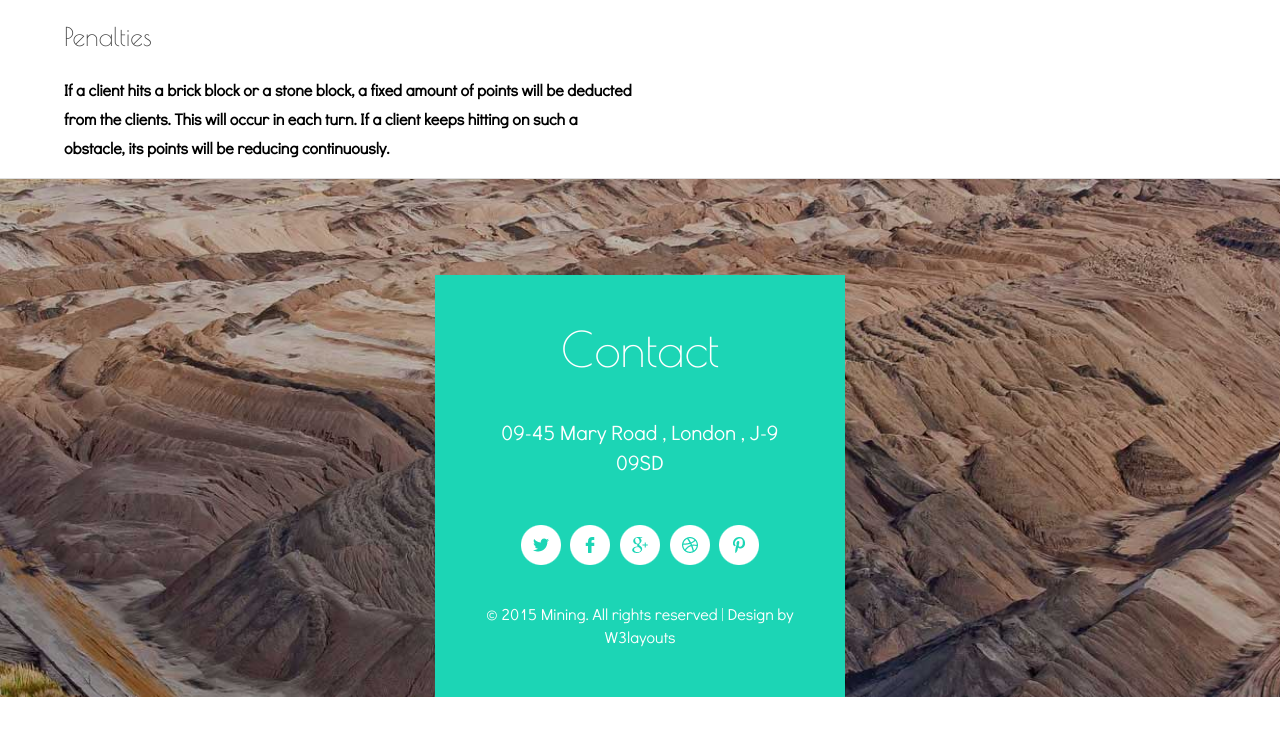
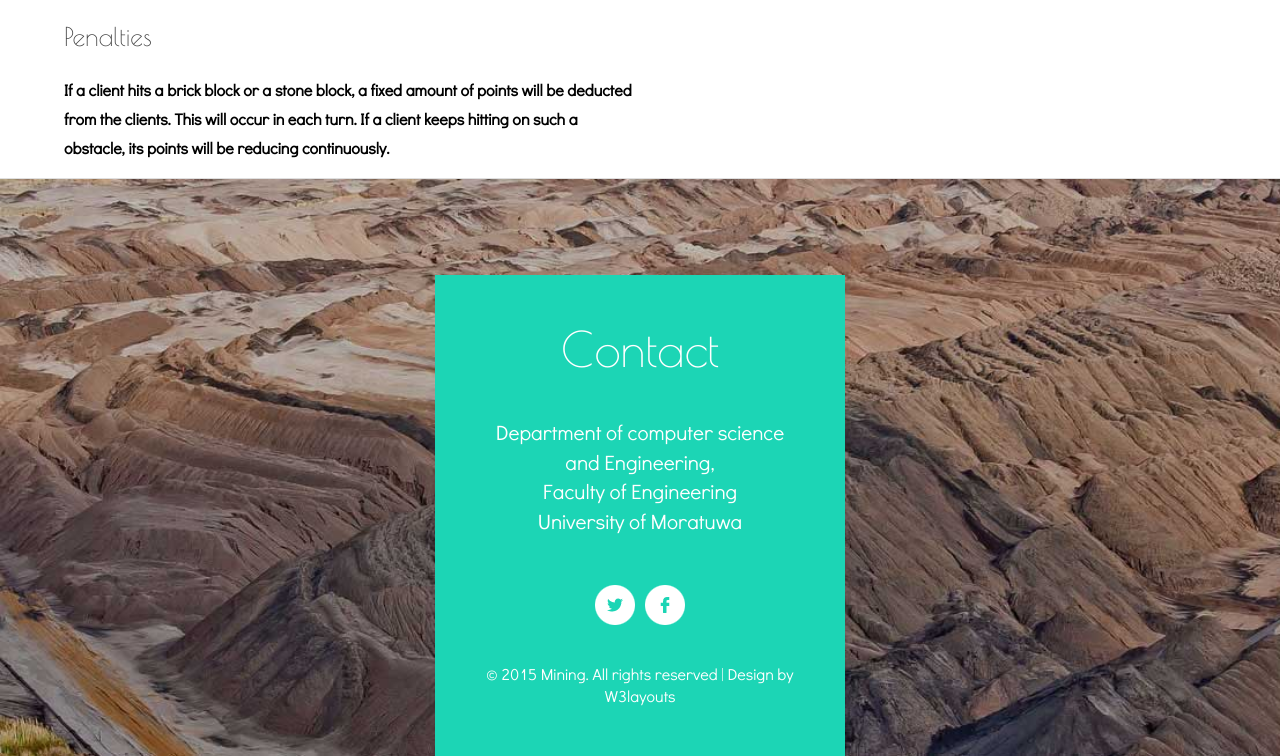
Before and after one commit to dimuthnc/tankhitterweb, a plain HTML site: page typography.html in a window 1280 px wide. Shown: the part 2561-3317 px from the top of the page. Before the commit the page ends 3258 px from the top, so only its background shows below. Drawn offline with Linux system fonts and the light colour scheme.

Commit message:
Facebook and Twitter accounts added to the site

```diff
--- a/typography.html
+++ b/typography.html
@@ -189,14 +189,14 @@ Smartphone Compatible web template, free webdesigns for Nokia, Samsung, LG, Sony
 		<div class="container">
 			<div class="footer-info">
 				<h3>Contact</h3>
-				<p class="f-address">09-45 Mary Road , London , J-9 09SD</p>
+				<p class="f-address">Department of computer science and Engineering, <br>
+Faculty of Engineering <br>
+University of Moratuwa </p>
 				<ul>
-					<li><a href="#" class="facebook"> </a>
-					<li><a href="#" class="facebook twitter"> </a>
-					<li><a href="#" class="facebook chrome"> </a>
-					<li><a href="#" class="facebook dribbble"> </a>
-					<li><a href="#" class="facebook pinterest"> </a>
-				</ul>
+					<li><a href="https://twitter.com/TankHitter" class="facebook"> </a>
+					<li><a href="https://www.facebook.com/TankSamDimu/" class="facebook twitter"> </a>
+
+		    </ul>
 				<p class="copyright"> © 2015 Mining. All rights reserved | Design by <a href="http://w3layouts.com/">W3layouts</a></p>
 			</div>
 		</div>
```
Also changed, not shown: about.html (+3 -5 lines), contact.html (+4 -6 lines), gallery.html (+3 -5 lines), index.html (+3 -5 lines), services.html (+3 -5 lines).
